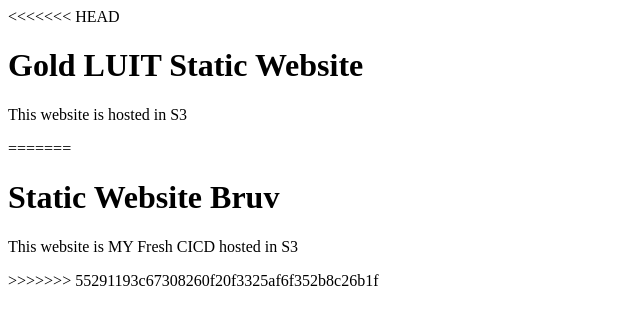
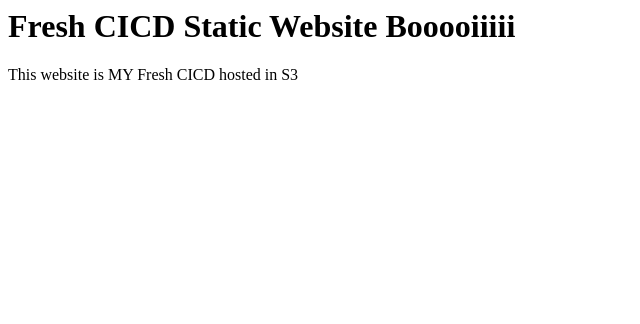
Before and after one commit to OhWhale515/cicd_circleci, a website: page index.html in a window 1280 px wide. Shown: the whole page, without its empty margins (0-640 px from the left). Drawn offline with Linux system fonts and the light colour scheme.

Commit message:
new test

```diff
--- a/index.html
+++ b/index.html
@@ -1,9 +1,4 @@
 <html>
-<<<<<<< HEAD
-<h1>Gold LUIT Static Website</h1>
-<p>This website is hosted in S3</p>
-=======
-<h1>Static Website Bruv</h1>
+<h1>Fresh CICD Static Website Booooiiiii</h1>
 <p>This website is MY Fresh CICD hosted in S3</p>
->>>>>>> 55291193c67308260f20f3325af6f352b8c26b1f
 </html>
```
